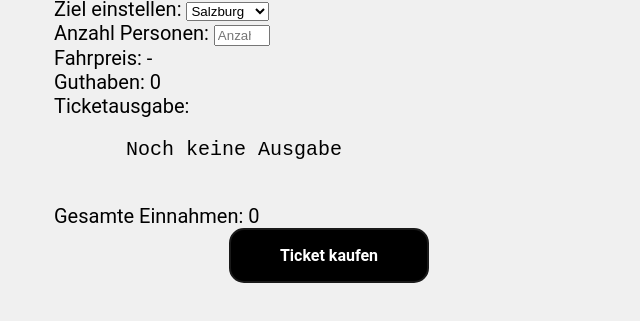
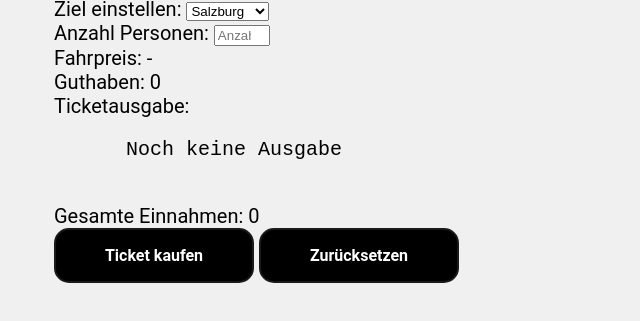
Before and after one commit to BWGeGe/SWP_WB, a plain HTML site: page 2024-01-30__ticket/index.html in a window 1280 px wide. Shown: the part 223-544 px from the top of the page, without its empty margins (311-951 px from the left). Drawn offline with Linux system fonts and the light colour scheme.

Commit message:
upadte on the frontend

```diff
--- a/2024-01-30__ticket/index.html
+++ b/2024-01-30__ticket/index.html
@@ -43,8 +43,12 @@
   <label>Gesamte Einnahmen:
     <span id="einnahmen">0</span>
   </label>
+    <div>
   <button onclick="ticketKaufenClickHandler()">Ticket kaufen</button>
+  <button onclick="resetTicket()">Zurücksetzen</button>
+  </div>
 </body>
+
 
 </html>
 <!--
--- a/2024-01-30__ticket/index.js
+++ b/2024-01-30__ticket/index.js
@@ -100,8 +100,6 @@ function ticketKaufenClickHandler() {
     updateUI();
 }
 automat = new TicketAutomat(150);
-automat.anzahlEinstellen(2);
-automat.zielEinstellen('Graz');
 const einwerfenInput = document.getElementById('einwerfenBetrag');
 const einwerfenButton = document.getElementById('einwerfenButton');
 einwerfenButton.addEventListener('click', () => {
@@ -128,6 +126,14 @@ function updateUI() {
     automat.anzahlEinstellen(anzahlPersonenInput.value);
     fahrpreisSpan.textContent = automat.gesamtPreis;
     einnahmenSpan.textContent = automat.einnahmenGesamt;
+    guthabenSpan.textContent =  Math.max(automat.eingeworfen-automat.gesamtPreis, 0);
+}
+
+function resetTicket() {
+    einwerfenInput.value = '';
+    ticketAusgabeTextarea.textContent = '';
+    automat.zielEinstellen(Object.keys(zieleUndPreise)[0]);
+    updateUI();
 }
 zielSelect.addEventListener('change', updateUI);
 anzahlPersonenInput.addEventListener('input', updateUI);
```
